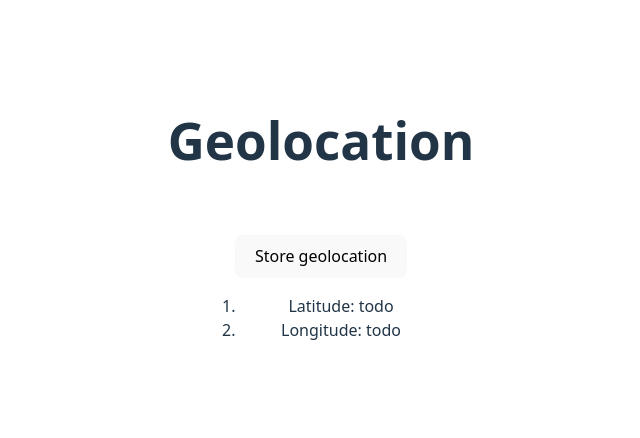
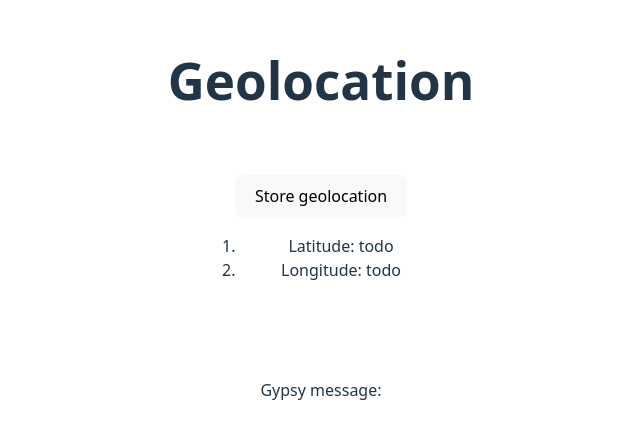
Before and after one commit to harmathzs/geolocation-frontend, a React (Vite) app in the folder react-app/: page / in a window 1280 px wide. Shown: the part 166-604 px from the top of the page, without its empty margins (319-959 px from the left). Built offline with nearby package versions, Linux system fonts and the light colour scheme; no server answers.

Commit message:
Show value

```diff
--- a/react-app/src/App.jsx
+++ b/react-app/src/App.jsx
@@ -49,6 +49,10 @@ function App() {
           </ol>
         </p>
       </div>
+
+      <div className='card'>
+        <p>Gypsy message: {gypsyMessage?.message}</p>
+      </div>
     </>
   )
 }
```
